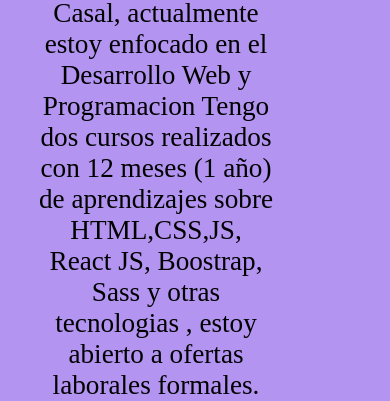
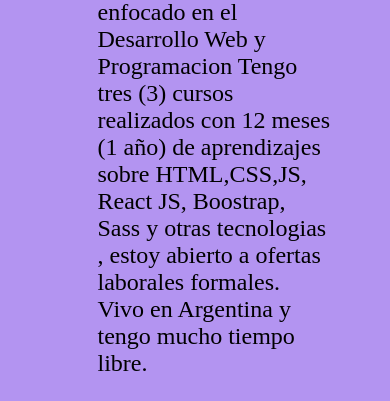
Before and after one commit to felipecasal1/CV, a plain HTML site: page index.html in a window 390 px wide. Shown: the part 449-850 px from the top of the page. Drawn offline with Linux system fonts and the light colour scheme.

Commit message:
React js agregado

```diff
--- a/index.html
+++ b/index.html
@@ -30,7 +30,7 @@
     <div class="container-sobreMi">
       <p>
         Hola Soy Felipe Casal, actualmente estoy enfocado en el Desarrollo Web y Programacion
-        Tengo dos cursos realizados con 12 meses (1 año) de aprendizajes sobre
+        Tengo tres (3) cursos realizados con 12 meses (1 año) de aprendizajes sobre
         HTML,CSS,JS, React JS, Boostrap, Sass y otras tecnologias , estoy abierto a ofertas laborales
         formales. Vivo en Argentina y tengo mucho tiempo libre.
       </p>
@@ -87,6 +87,9 @@
       <a href="https://expanding-cards1.vercel.app/" class="hover-proyectos"><img src="./img/Expendin Cards.png" alt=""
           class="imagenes-proyectos" /> JS Proyect</a>
 
+      <a href="https://react-coder-eta.vercel.app/" class="hover-proyectos"><img src="./img/React-js.png" alt=""
+          class="imagenes-proyectos" /> React Ecommerce Proyect</a>
+
       <a href="" class="hover-proyectos"><img src="./img/CV.png" alt="" class="imagenes-proyectos" /> This Proyect</a>
     </div>
   </section>
--- a/styles.css
+++ b/styles.css
@@ -2,6 +2,15 @@
 @import url("https://css.gg/css");
 * {
 margin: 0px;
+}
+
+@media(max-width: 768px){
+body{
+  display: flex;
+  flex-direction: column;
+  align-items: center;
+
+}
 }
 html body {
 width: 100%;
@@ -22,7 +31,7 @@
 .nav-bar {
   display: flex;
   gap: 60px;
-  margin: 0px 0px 0px 400px;
+  margin: 0px 0px 0px 200px;
   background: rgb(105, 45, 170);
   background: linear-gradient(
     90deg,
@@ -63,8 +72,8 @@
 }
 @media(max-width: 768px){
   .sobre-mi{
- font-size: 1.7rem;
- text-align: center;
+ font-size: 1.5rem;
+
   }
 }
 .container-sobreMi {
@@ -87,6 +96,7 @@
 @media(max-width: 768px){
   .img-perfil{
   height: 200px;
+  padding-right: 120px;
   }
 }
 
```
Also changed, not shown: img/React-js.png (added).
